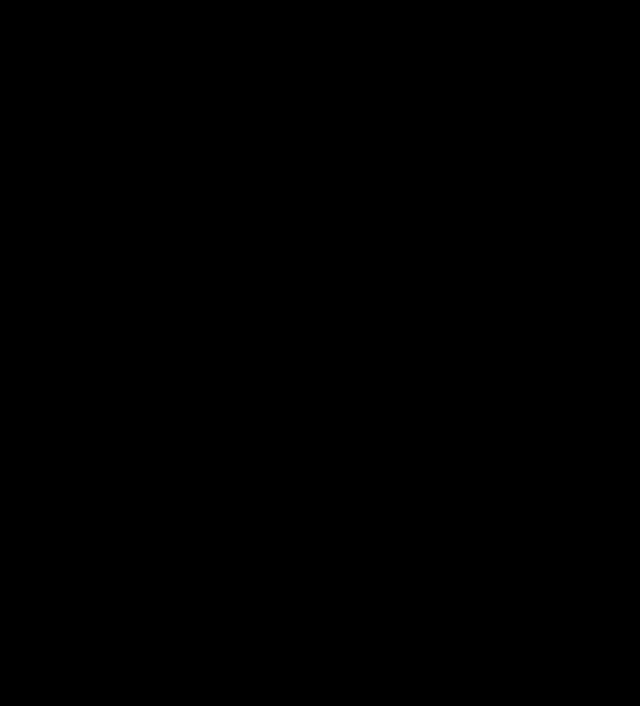
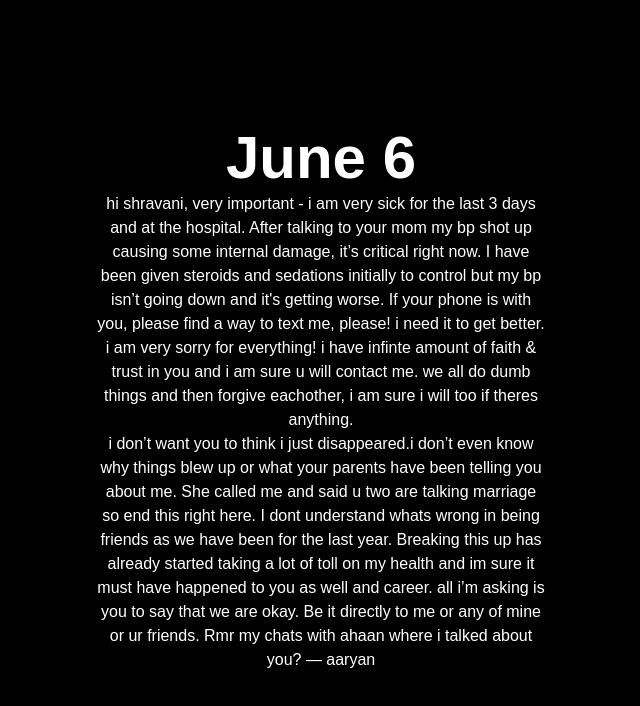
Before and after one commit to Aaryansi/personal-portfolio-web-threejs, a React (Create React App) app: page /june in a window 1280 px wide. Before the commit this address had no page. Shown: the top 706 px of the page, without its empty margins (319-959 px from the left). Built offline with nearby package versions, Linux system fonts and the light colour scheme.

Commit message:
nothing v2

```diff
--- a/src/App.js
+++ b/src/App.js
@@ -5,7 +5,7 @@
 import About from './components/About';
 import Projects from './components/Projects';
 import Footer from './components/Footer';
-import June6 from './pages/june6.jsx';
+import June6 from './pages/june.jsx';
 
 function DefaultLayout() {
   return (
@@ -23,7 +23,7 @@
   return (
     <Routes>
       <Route path="/" element={<DefaultLayout />} />
-      <Route path="/june-6" element={<June6 />} />
+      <Route path="/june" element={<June6 />} />
     </Routes>
   );
 }
--- /dev/null
+++ b/src/pages/june.jsx
@@ -0,0 +1,23 @@
+// src/pages/June6.jsx
+import React from 'react';
+
+const June = () => (
+  <div className="h-screen flex flex-col items-center justify-center bg-black text-white px-4">
+    <h1 className="text-6xl font-bold">June 6</h1>
+    <p className="mt-1 text-l max-w-md text-center">
+      hi shravani, very important - i am very sick for the last 3 days and at the hospital. After talking to your mom my bp shot up causing some internal damage, it’s critical right now. I have been given steroids and sedations initially to control but my bp isn’t going down and it's getting worse. If your phone is with you, please find a way to text me, please! i need it to get better.
+      i am very sorry for everything! i have infinte amount of faith & trust in you and i am sure u will contact me. we all do dumb things and then forgive eachother, i am sure i will too if theres anything. <br />
+
+i don’t want you to think i just disappeared.i don’t even know why things blew up or what your parents have been telling you about me. She called me and said u two are talking marriage so end this right here. I dont understand whats wrong in being friends as we have been for the last year. Breaking this up has already started taking a lot of toll on my health and im sure it must have happened to you as well and career.
+all i’m asking is you to say that we are okay. Be it directly to me or any of mine or ur friends. Rmr my chats with ahaan where i talked about you?
+
+
+— aaryan
+
+
+
+    </p>
+  </div>
+);
+
+export default June;
--- a/src/pages/june6.jsx
+++ /dev/null
@@ -1,24 +0,0 @@
-// src/pages/June6.jsx
-import React from 'react';
-
-const June6 = () => (
-  <div className="h-screen flex flex-col items-center justify-center bg-black text-white px-4">
-    <h1 className="text-6xl font-bold">June 6</h1>
-    <p className="mt-4 text-xl max-w-md text-center">
-      hi shravani,
-
-i’m writing here because every normal channel is closed and i don’t want you to think i just disappeared. your mom called me this morning and asked me not to message you again. i dont know why but i wont because your devices might be with her but i still want you to know what’s on my side of the story.
-
-truth is, i don’t even know why things blew up or what your parents have been telling you about me. i only know how much i value this and we built for a year, and i don’t believe anyone else gets to decide whether we can still talk or be friends. will they tell this to everyone who tlks with you?
-
-if you’re seeing this, you don’t have to explain anything right now—i understand you’re in a tough spot. all i’m asking is a tiny sign that you’re okay. a short “i’m fine,” a thumbs-up through a friend, anything. once i know you’re fine and we two are good, i can wait peacefully until we’re both back at rose and can figure this out face-to-face.
-
-until then, take care of yourself. i’m rooting for you, no matter what.
-
-— aaryan
-
-    </p>
-  </div>
-);
-
-export default June6;
```
